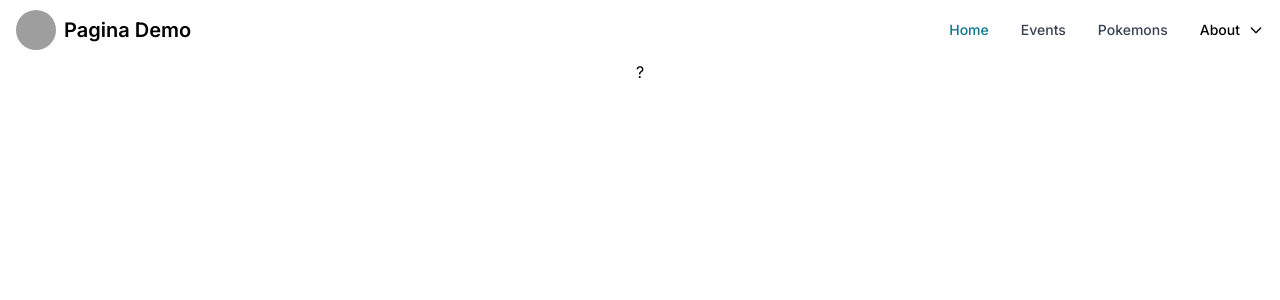
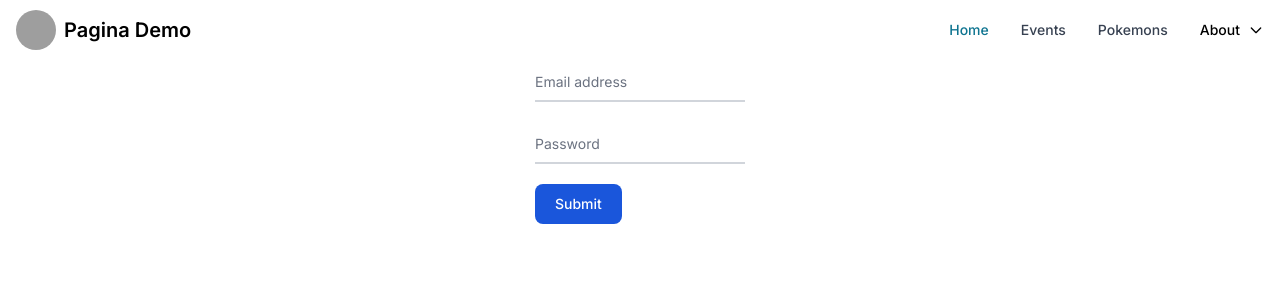
Before and after one commit to HX-GCAMEY/FT-FRONT, a Next.js app in the folder front/: page /signin in a window 1280 px wide. Shown: the top 300 px of the page. Built offline with nearby package versions, Linux system fonts and the light colour scheme; no server answers; grey boxes are pictures that could not be loaded.

Commit message:
ADD/ Auth Demo

```diff
--- a/front/package.json
+++ b/front/package.json
@@ -13,6 +13,7 @@
     "flowbite": "^2.3.0",
     "flowbite-react": "^0.10.1",
     "next": "14.2.4",
+    "next-auth": "^4.24.7",
     "react": "^18",
     "react-dom": "^18"
   },
--- a/front/src/app/about/me/page.tsx
+++ b/front/src/app/about/me/page.tsx
@@ -1,14 +1,32 @@
 "use client";
 import CustomButton from "@/components/CustomButton";
 
+import {signIn, signOut, useSession} from "next-auth/react";
+
 function Me() {
+  const {data: session} = useSession();
+  console.log(session);
+
+  const user = session?.user;
+  const userEmail = user?.email;
+  const userName = user?.name;
+
+  if (session) {
+    return (
+      <div>
+        <h1>
+          Welcome {userName} ({userEmail})
+        </h1>
+        <CustomButton text="Click me" onClick={() => signOut()} />
+      </div>
+    );
+  }
+
   return (
     <div>
-      <p>Soy Gama</p>
-      <CustomButton
-        text="Click me"
-        onClick={() => console.log("Hiciste click")}
-      />
+      <h1>You are not logged in</h1>
+      <p>Log in with Github</p>
+      <CustomButton text="Login" onClick={() => signIn()} />
     </div>
   );
 }
--- a/front/src/app/about/you/page.tsx
+++ b/front/src/app/about/you/page.tsx
@@ -1,7 +1,42 @@
+"use client";
+
+import {useState, useEffect} from "react";
+import CustomButton from "@/components/CustomButton";
+import {useRouter} from "next/navigation";
+
 function You() {
+  const router = useRouter();
+  const [token, setToken] = useState(localStorage.getItem("token"));
+
+  useEffect(() => {
+    const token = localStorage.getItem("token");
+    setToken(token);
+  }, []);
+
+  if (token) {
+    return (
+      <div>
+        <p>Welcome back Bartolomiau</p>
+        <CustomButton
+          text="Logout"
+          onClick={() => {
+            localStorage.removeItem("token");
+            setToken(null);
+          }}
+        />
+        <h2>Pudes acceder a info protegida</h2>
+        <CustomButton
+          text="Acceder"
+          onClick={() => router.push("/protected")}
+        />
+      </div>
+    );
+  }
+
   return (
     <div>
-      <h1>You</h1>
+      <p>Tienes que registrarte</p>
+      <CustomButton text="Login" onClick={() => router.push("/signin")} />
     </div>
   );
 }
--- /dev/null
+++ b/front/src/app/api/auth/[...nextauth]/route.ts
@@ -0,0 +1,15 @@
+import NextAuth from "next-auth/next";
+import Github from "next-auth/providers/github";
+import Google from "next-auth/providers/google";
+import Twitter from "next-auth/providers/twitter";
+
+const handler = NextAuth({
+  providers: [
+    Github({
+      clientId: process.env.GITHUB_ID || "",
+      clientSecret: process.env.GITHUB_SECRET || "",
+    }),
+  ],
+});
+
+export {handler as GET, handler as POST};
--- a/front/src/app/layout.tsx
+++ b/front/src/app/layout.tsx
@@ -3,6 +3,7 @@ import {Inter} from "next/font/google";
 import "./globals.css";
 import Navbar from "@/components/Navbar";
 import {PokemonProvider} from "@/context/pokemon";
+import SessionWrapper from "@/lib/auth/SessionWrapper";
 
 const inter = Inter({subsets: ["latin"]});
 
@@ -19,12 +20,14 @@ export default function RootLayout({
   return (
     <html lang="en">
       <body className={inter.className}>
+        <SessionWrapper>
           <PokemonProvider>
             <div className="flex min-h-screen flex-col">
               <Navbar />
               <main className="flex flex-grow justify-center">{children}</main>
             </div>
           </PokemonProvider>
+        </SessionWrapper>
       </body>
     </html>
   );
--- /dev/null
+++ b/front/src/app/protected/page.tsx
@@ -0,0 +1,39 @@
+"use client";
+
+import {useEffect, useState} from "react";
+import {useRouter} from "next/navigation";
+import CustomButton from "@/components/CustomButton";
+
+function ProtectedPage() {
+  const [token, setToken] = useState(localStorage.getItem("token") || null);
+  const router = useRouter();
+
+  useEffect(() => {
+    if (!token) {
+      router.push("/signin");
+    }
+  });
+
+  return (
+    <div>
+      {token ? (
+        <div>
+          <h1>Protected page</h1>
+          <p>Only logged in users can see this page</p>
+          <CustomButton
+            text="Logout"
+            onClick={() => {
+              localStorage.removeItem("token");
+              setToken(null);
+              router.push("/signin");
+            }}
+          />
+        </div>
+      ) : (
+        <h1>Redirecting...</h1>
+      )}
+    </div>
+  );
+}
+
+export default ProtectedPage;
--- a/front/src/app/signin/page.tsx
+++ b/front/src/app/signin/page.tsx
@@ -1,14 +1,83 @@
 "use client";
 import {useState} from "react";
+import {useRouter} from "next/navigation";
 
-function SigninPage() {
-  const [input, setInput] = useState();
+function SiginForm() {
+  const router = useRouter();
+  const [signinValues, setSigninValues] = useState({
+    mail: "",
+    password: "",
+  });
+
+  const handleChange = (e: React.ChangeEvent<HTMLInputElement>) => {
+    const {name, value} = e.target;
+    setSigninValues({...signinValues, [name]: value});
+  };
+
+  const handleSubmit = (e: React.FormEvent<HTMLFormElement>) => {
+    e.preventDefault();
+
+    fetch("https://fakestoreapi.com/auth/login", {
+      method: "POST",
+      headers: {
+        "Content-Type": "application/json",
+      },
+      body: JSON.stringify({
+        username: "mor_2314",
+        password: "83r5^_",
+      }),
+    })
+      .then((res) => res.json())
+      .then((data) => {
+        localStorage.setItem("token", data.token);
+      })
+      .catch((err) => {
+        console.error(err);
+      });
+    // setTimeout(() => {
+    //   router.push("/about/you");
+    // }, 2000);
+  };
 
   return (
-    <div>
-      <h1>?</h1>
-    </div>
+    <form className="max-w-md mx-auto" onSubmit={handleSubmit}>
+      <div className="relative z-0 w-full mb-5 group">
+        <input
+          type="mail"
+          name="mail"
+          id="mail"
+          className="block py-2.5 px-0 w-full text-sm text-gray-900 bg-transparent border-0 border-b-2 border-gray-300 appearance-none dark:text-white dark:border-gray-600 dark:focus:border-blue-500 focus:outline-none focus:ring-0 focus:border-blue-600 peer"
+          placeholder=" "
+          onChange={handleChange}
+          required
+        />
+        <label className="peer-focus:font-medium absolute text-sm text-gray-500 dark:text-gray-400 duration-300 transform -translate-y-6 scale-75 top-3 -z-10 origin-[0] peer-focus:start-0 rtl:peer-focus:translate-x-1/4 rtl:peer-focus:left-auto peer-focus:text-blue-600 peer-focus:dark:text-blue-500 peer-placeholder-shown:scale-100 peer-placeholder-shown:translate-y-0 peer-focus:scale-75 peer-focus:-translate-y-6">
+          Email address
+        </label>
+      </div>
+      <div className="relative z-0 w-full mb-5 group">
+        <input
+          type="password"
+          name="password"
+          id="password"
+          className="block py-2.5 px-0 w-full text-sm text-gray-900 bg-transparent border-0 border-b-2 border-gray-300 appearance-none dark:text-white dark:border-gray-600 dark:focus:border-blue-500 focus:outline-none focus:ring-0 focus:border-blue-600 peer"
+          placeholder=" "
+          onChange={handleChange}
+          required
+        />
+        <label className="peer-focus:font-medium absolute text-sm text-gray-500 dark:text-gray-400 duration-300 transform -translate-y-6 scale-75 top-3 -z-10 origin-[0] peer-focus:start-0 rtl:peer-focus:translate-x-1/4 peer-focus:text-blue-600 peer-focus:dark:text-blue-500 peer-placeholder-shown:scale-100 peer-placeholder-shown:translate-y-0 peer-focus:scale-75 peer-focus:-translate-y-6">
+          Password
+        </label>
+      </div>
+
+      <button
+        type="submit"
+        className="text-white bg-blue-700 hover:bg-blue-800 focus:ring-4 focus:outline-none focus:ring-blue-300 font-medium rounded-lg text-sm w-full sm:w-auto px-5 py-2.5 text-center dark:bg-blue-600 dark:hover:bg-blue-700 dark:focus:ring-blue-800"
+      >
+        Submit
+      </button>
+    </form>
   );
 }
 
-export default SigninPage;
+export default SiginForm;
--- /dev/null
+++ b/front/src/lib/auth/SessionWrapper.tsx
@@ -0,0 +1,8 @@
+"use client";
+import {SessionProvider} from "next-auth/react";
+
+function SessionWrapper({children}: {children: React.ReactNode}) {
+  return <SessionProvider>{children}</SessionProvider>;
+}
+
+export default SessionWrapper;
```
Also changed, not shown: front/src/middleware.ts (added, +16 -0 lines), 2 other files (tests, documents, lock files or other folders). Lines whose indentation alone changed are shown as unchanged.
